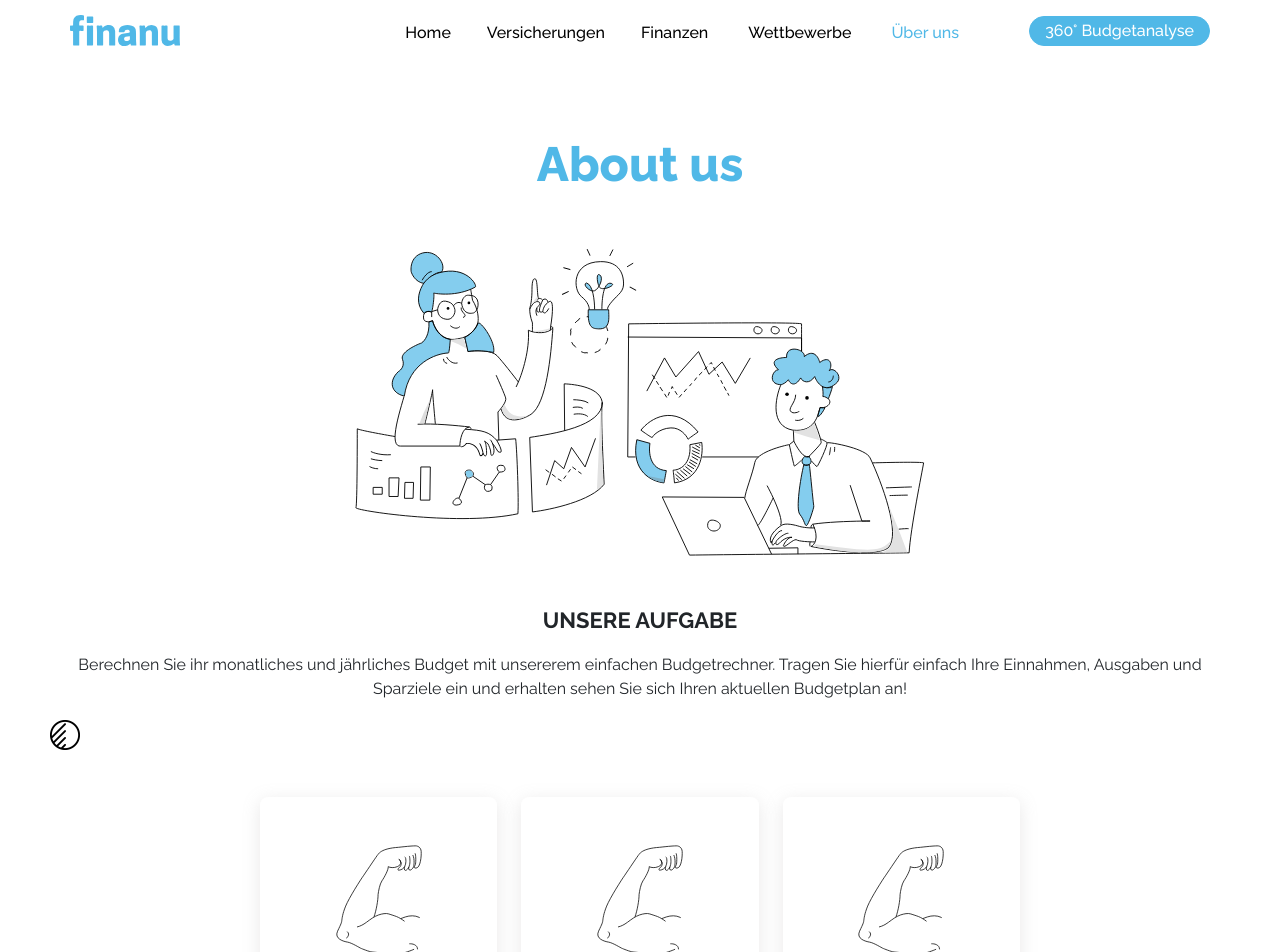
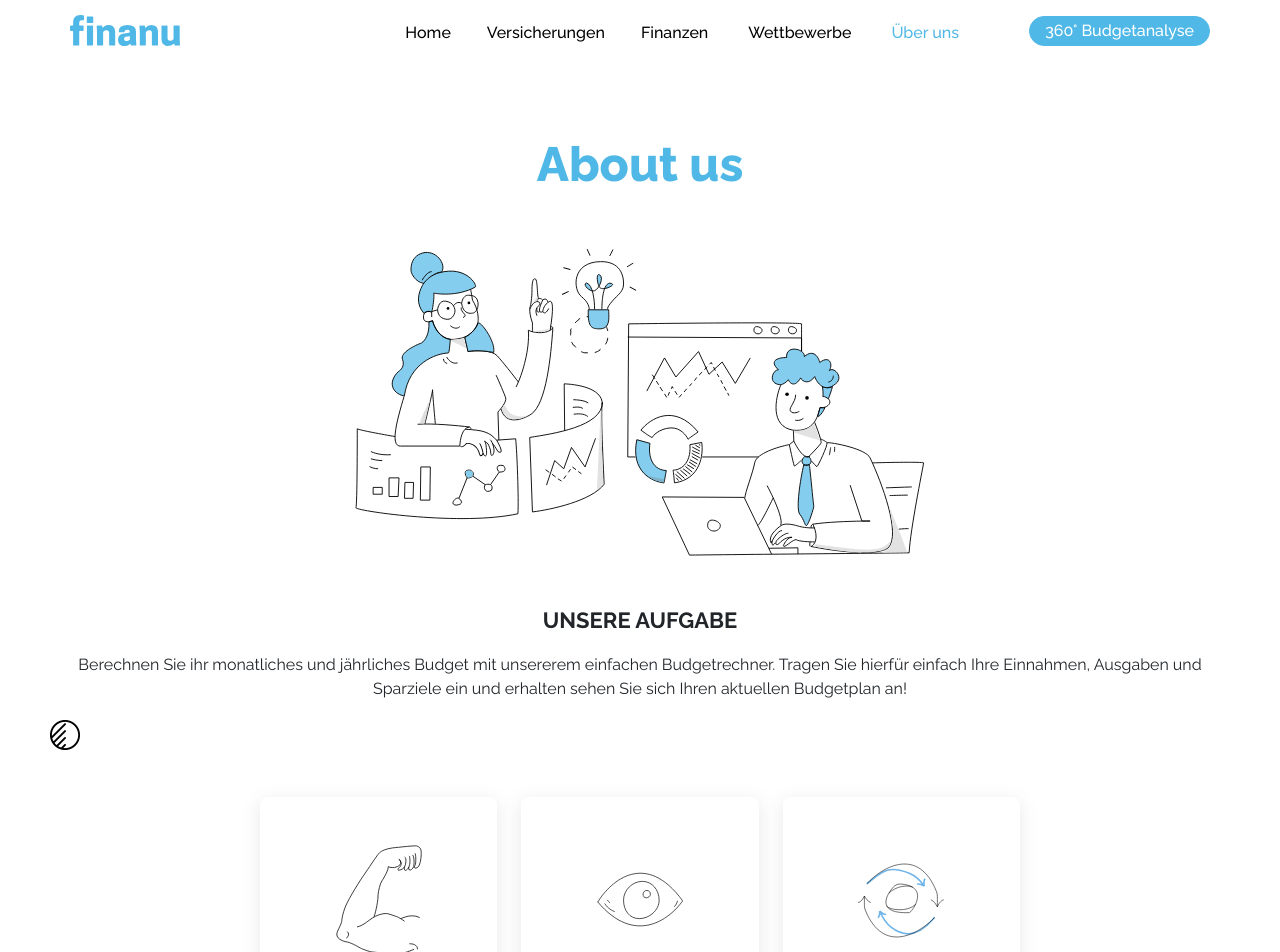
Before and after one commit to BleronMexhuani/finanu, a React (Create React App) app in the folder client/: page /uber-uns in a window 1280 px wide. Shown: the top 952 px of the page. Built offline with nearby package versions, Linux system fonts and the light colour scheme.

Commit message:
about us changes

```diff
--- a/client/src/components/UberUns.js
+++ b/client/src/components/UberUns.js
@@ -24,7 +24,7 @@ function UberUns() {
             <div className="col-12 col-sm-12 col-md-10 col-lg-9 col-xl-8 mx-auto">
                 <div className="row g-4">
                     <div className="col-12 col-sm-6 col-md-4">
-                        <div className="whiteBgUber px-5 py-5">
+                        <div className="whiteBgUber px-5 py-5 h-100">
                             <div>
                                 <img src={Muscle} alt="" />
                             </div>
@@ -34,9 +34,18 @@ function UberUns() {
                         </div>
                     </div>
                     <div className="col-12 col-sm-6 col-md-4">
-                        <div className="whiteBgUber px-5 py-5">
+                        <div className="whiteBgUber px-5 py-5 h-100">
                             <div>
-                                <img src={Muscle} alt="" />
+                                <svg width="86" height="109" viewBox="0 0 128 80" fill="none" xmlns="http://www.w3.org/2000/svg">
+                                    <path d="M1 44C20.6667 11.6667 72.7 -33.1998 127.5 42.0002" stroke="black" />
+                                    <path d="M127.5 41.9996C107.756 70.0882 56.0149 108.827 1 43.4995" stroke="black" />
+                                    <path d="M92.5 41C92.5 48.5637 88.8096 55.4358 83.2576 60.4272C77.7039 65.4201 70.3203 68.5 63 68.5C55.6978 68.5 49.8388 65.4362 45.7955 60.4828C41.7448 55.5204 39.5 48.6382 39.5 41C39.5 25.8184 52.8582 13 67.5 13C82.0719 13 92.5 25.7439 92.5 41Z" stroke="black" />
+                                    <path d="M79.5 32.0531C79.5 33.5183 78.7515 34.8753 77.5835 35.879C76.4145 36.8834 74.8614 37.5 73.3333 37.5C71.8217 37.5 70.6276 36.8976 69.8042 35.9335C68.9743 34.9617 68.5 33.5959 68.5 32.0531C68.5 29.072 71.2678 26.5 74.3333 26.5C77.3271 26.5 79.5 28.9989 79.5 32.0531Z" stroke="black" />
+                                    <path d="M15 40.5C16.1667 41.8333 18.7 44.6 19.5 45" stroke="black" />
+                                    <path d="M119.68 42C119.623 45.1618 116.096 49.8075 115.094 50.7735" stroke="black" />
+                                    <path d="M11.5 46C16.5 54 23 56.5 26.4344 58.1391" stroke="black" />
+                                </svg>
+
                             </div>
                             <div className='pt-4'>
                                 <span className='fw-500 fs-5'>Transparent</span>
@@ -44,9 +53,18 @@ function UberUns() {
                         </div>
                     </div>
                     <div className="col-12 col-sm-6 col-md-4">
-                        <div className="whiteBgUber px-5 py-5">
+                        <div className="whiteBgUber px-5 py-5 h-100">
                             <div>
-                                <img src={Muscle} alt="" />
+                                <svg width="86" height="109" viewBox="0 0 156 164" fill="none" xmlns="http://www.w3.org/2000/svg">
+                                    <path d="M16.1203 53.4151C41.3956 33.764 52.7529 17.8698 93.0126 34.3977C104.295 39.0297 113.396 47.6478 120.193 57.7745V57.7745M120.193 57.7745C117.255 56.0489 110.54 52.9391 107.185 54.3039M120.193 57.7745C119.292 54.3116 118.963 46.3976 121.908 44.4211" stroke="#70B5E9" strokeWidth="3" />
+                                    <path d="M138.878 114.498C130.711 123.782 100.607 164.154 59.9173 132.288C50.3728 124.813 44.2174 114.011 39.3162 102.923V102.923M39.3162 102.923C41.7574 105.148 47.4448 109.44 50.6647 108.81M39.3162 102.923C39.6845 106.395 38.9578 113.985 36.031 115.278" stroke="#70B5E9" strokeWidth="3" />
+                                    <path d="M139.332 114.307C110.777 144.207 46.2649 182.549 13.2254 101.269C12.1415 98.6025 11.6148 95.6696 11.6148 92.7911C11.6148 85.602 11.6148 78.666 11.6148 75.6908M11.6148 75.6908C13.5499 79.2664 18.5812 86.6323 23.2254 87.4904M11.6148 75.6908C10.0667 79.624 4.64837 87.4904 0.00410461 87.4904" stroke="black" />
+                                    <path d="M92.8892 105.879C36.5862 107.964 47.3909 78.5309 63.9131 59.612C67.4257 55.5898 72.7279 53.5212 78.0515 53.9426C132.45 58.2486 97.3205 105.715 92.8892 105.879Z" stroke="black" />
+                                    <path d="M52.0059 93.999C57.1175 101.007 89.5059 105.499 104.506 90.999" stroke="black" />
+                                    <path d="M99.505 59.9993C91.5048 54.9996 68.5059 57.4997 56.0059 70.4995" stroke="black" />
+                                    <path d="M16.2598 53.6306C44.8305 21.2504 110.404 -13.8795 142.495 67.9892C143.512 70.5831 144.006 73.4236 144.004 76.2097C143.998 84.2176 143.977 92.1374 143.977 95.4285M143.977 95.4285C142.042 91.5583 137.011 83.5856 132.366 82.6567M143.977 95.4285C145.525 91.1712 150.943 82.6567 155.588 82.6567" stroke="black" />
+                                </svg>
+
                             </div>
                             <div className='pt-4'>
                                 <span className='fw-500 fs-5'>Sustainable</span>
@@ -56,7 +74,7 @@ function UberUns() {
                 </div>
             </div>
             <div className='pt-5 mt-5'>
-                <div className='pb-3' style={{wordBreak: 'break-all'}}>
+                <div className='pb-3' style={{ wordBreak: 'break-all' }}>
                     <span className='fw-700 finanuSubTitle '>UNTERNEHMENSPHILOSOPHIE</span>
                 </div>
                 <div className='pb-5 mb-4'>
@@ -110,7 +128,7 @@ function UberUns() {
                             </svg>
                         </div>
                         <div className="col col-md-4 greyBorderBottomUber">
-                            <svg  viewBox="0 0 34 27" fill="none" xmlns="http://www.w3.org/2000/svg">
+                            <svg viewBox="0 0 34 27" fill="none" xmlns="http://www.w3.org/2000/svg">
                                 <path d="M32 2L11.375 25L2 14.5455" stroke="black" strokeWidth="3" strokeLinecap="round" strokeLinejoin="round" />
                             </svg>
                         </div>
@@ -120,12 +138,12 @@ function UberUns() {
                             </div>
                         </div>
                         <div className="col col-md-4 greyBorderRightUber greyBorderBottomUber">
-                            <svg  viewBox="0 0 34 27" fill="none" xmlns="http://www.w3.org/2000/svg">
+                            <svg viewBox="0 0 34 27" fill="none" xmlns="http://www.w3.org/2000/svg">
                                 <path d="M32 2L11.375 25L2 14.5455" stroke="black" strokeWidth="3" strokeLinecap="round" strokeLinejoin="round" />
                             </svg>
                         </div>
                         <div className="col col-md-4 greyBorderBottomUber">
-                            <svg  viewBox="0 0 34 27" fill="none" xmlns="http://www.w3.org/2000/svg">
+                            <svg viewBox="0 0 34 27" fill="none" xmlns="http://www.w3.org/2000/svg">
                                 <path d="M32 2L11.375 25L2 14.5455" stroke="black" strokeWidth="3" strokeLinecap="round" strokeLinejoin="round" />
                             </svg>
                         </div>
@@ -135,12 +153,12 @@ function UberUns() {
                             </div>
                         </div>
                         <div className="col col-md-4 greyBorderRightUber greyBorderBottomUber">
-                            <svg  viewBox="0 0 34 27" fill="none" xmlns="http://www.w3.org/2000/svg">
+                            <svg viewBox="0 0 34 27" fill="none" xmlns="http://www.w3.org/2000/svg">
                                 <path d="M32 2L11.375 25L2 14.5455" stroke="black" strokeWidth="3" strokeLinecap="round" strokeLinejoin="round" />
                             </svg>
                         </div>
                         <div className="col col-md-4 greyBorderBottomUber">
-                            <svg  viewBox="0 0 34 27" fill="none" xmlns="http://www.w3.org/2000/svg">
+                            <svg viewBox="0 0 34 27" fill="none" xmlns="http://www.w3.org/2000/svg">
                                 <path d="M32 2L11.375 25L2 14.5455" stroke="black" strokeWidth="3" strokeLinecap="round" strokeLinejoin="round" />
                             </svg>
                         </div>
@@ -150,12 +168,12 @@ function UberUns() {
                             </div>
                         </div>
                         <div className="col col-md-4 greyBorderRightUber greyBorderBottomUber">
-                            <svg  viewBox="0 0 34 27" fill="none" xmlns="http://www.w3.org/2000/svg">
+                            <svg viewBox="0 0 34 27" fill="none" xmlns="http://www.w3.org/2000/svg">
                                 <path d="M32 2L11.375 25L2 14.5455" stroke="black" strokeWidth="3" strokeLinecap="round" strokeLinejoin="round" />
                             </svg>
                         </div>
                         <div className="col col-md-4 greyBorderBottomUber">
-                            <svg  viewBox="0 0 34 27" fill="none" xmlns="http://www.w3.org/2000/svg">
+                            <svg viewBox="0 0 34 27" fill="none" xmlns="http://www.w3.org/2000/svg">
                                 <path d="M32 2L11.375 25L2 14.5455" stroke="black" strokeWidth="3" strokeLinecap="round" strokeLinejoin="round" />
                             </svg>
                         </div>
@@ -183,12 +201,12 @@ function UberUns() {
                             </div>
                         </div>
                         <div className="col col-md-4 greyBorderRightUber">
-                            <svg  viewBox="0 0 34 27" fill="none" xmlns="http://www.w3.org/2000/svg">
+                            <svg viewBox="0 0 34 27" fill="none" xmlns="http://www.w3.org/2000/svg">
                                 <path d="M32 2L11.375 25L2 14.5455" stroke="black" strokeWidth="3" strokeLinecap="round" strokeLinejoin="round" />
                             </svg>
                         </div>
                         <div className="col col-md-4">
-                            <svg  viewBox="0 0 34 27" fill="none" xmlns="http://www.w3.org/2000/svg">
+                            <svg viewBox="0 0 34 27" fill="none" xmlns="http://www.w3.org/2000/svg">
                                 <path d="M32 2L11.375 25L2 14.5455" stroke="black" strokeWidth="3" strokeLinecap="round" strokeLinejoin="round" />
                             </svg>
                         </div>
--- a/client/src/components/Versicherungen.js
+++ b/client/src/components/Versicherungen.js
@@ -15,7 +15,7 @@ function Versicherungen() {
             unserer Versicherer.</span>
         </div>
       </div>
-      <div className='wrapDiv1'>
+      <div className='wrapDiv1 container-xl px-4 px-xl-0'>
         <div className='pb-4 text-start'>
 
           <NavLink to='/versicherungen/sympany' className='text-decoration-none'>
```
